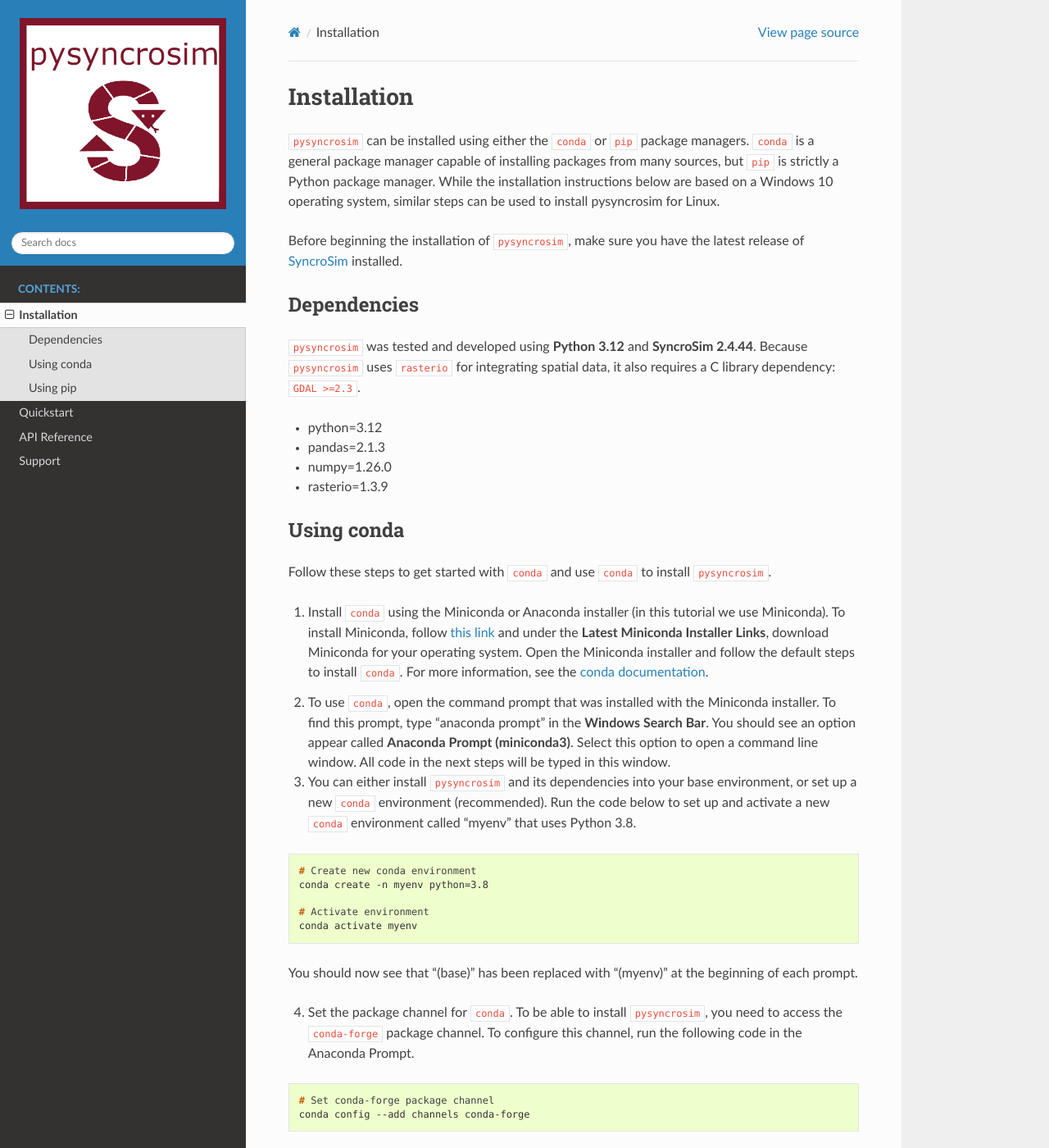
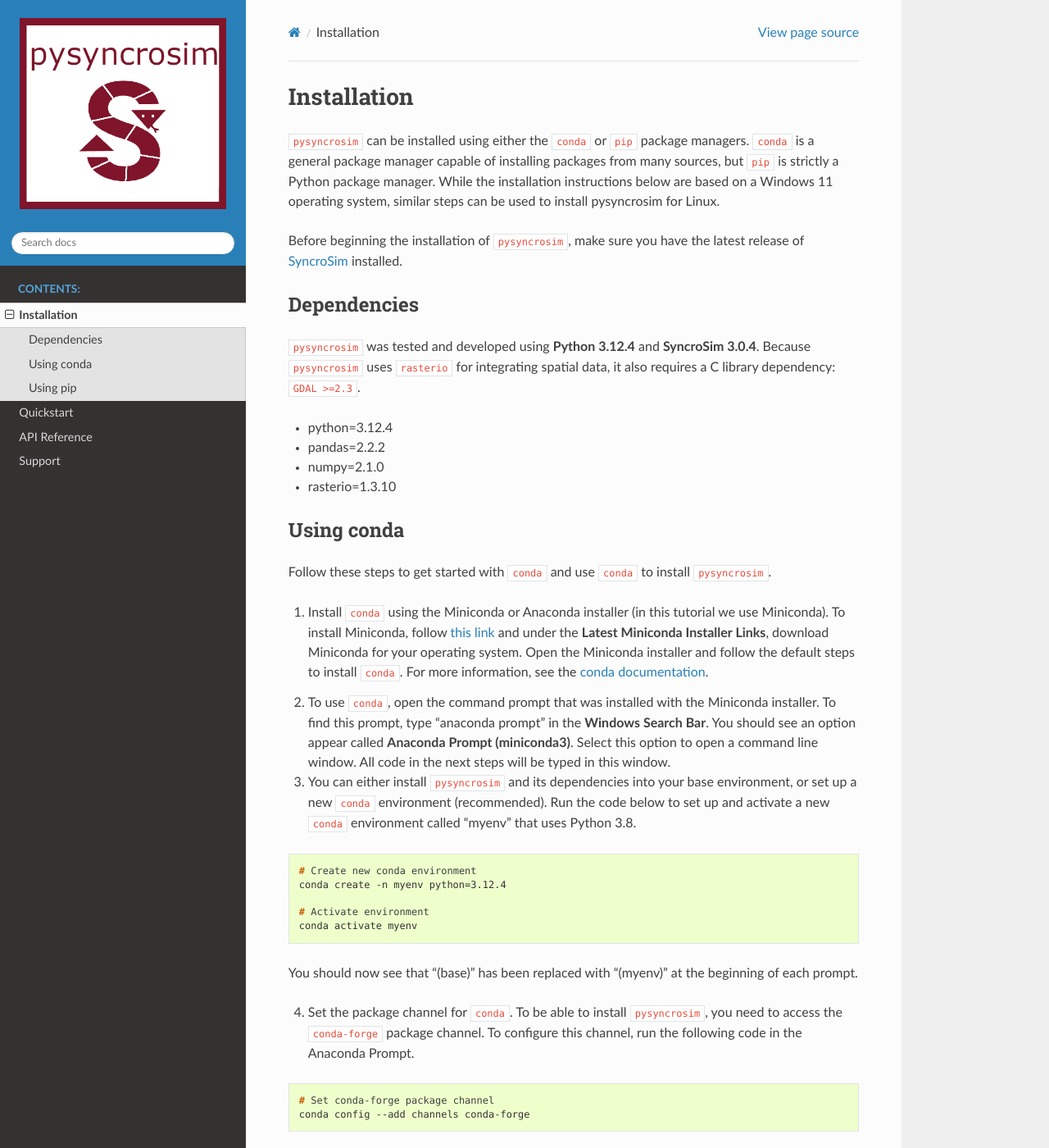
Before and after one commit to syncrosim/pysyncrosim, a Sphinx documentation site: the page built from docs/install.rst, in a window 1280 px wide and 1400 px high. Shown: the whole window at 82% size. Built offline with Sphinx 7.4.7 and the Read the Docs theme 2.0.0, drawn with Linux system fonts in a browser that asks for light colours.

Commit message:
Updated software and package versions

```diff
--- a/docs/install.rst
+++ b/docs/install.rst
@@ -1,6 +1,6 @@
 Installation
 ============
-``pysyncrosim`` can be installed using either the ``conda`` or ``pip`` package managers. ``conda`` is a general package manager capable of installing packages from many sources, but ``pip`` is strictly a Python package manager. While the installation instructions below are based on a Windows 10 operating system, similar steps can be used to install pysyncrosim for Linux.
+``pysyncrosim`` can be installed using either the ``conda`` or ``pip`` package managers. ``conda`` is a general package manager capable of installing packages from many sources, but ``pip`` is strictly a Python package manager. While the installation instructions below are based on a Windows 11 operating system, similar steps can be used to install pysyncrosim for Linux.
 
 Before beginning the installation of ``pysyncrosim``, make sure you have the latest release of `SyncroSim`_ installed.
 
@@ -9,15 +9,15 @@
 Dependencies
 ------------
 
-``pysyncrosim`` was tested and developed using **Python 3.12** and **SyncroSim 2.4.44**. Because ``pysyncrosim`` uses ``rasterio`` for integrating spatial data, it also requires a C library dependency: ``GDAL >=2.3``.
+``pysyncrosim`` was tested and developed using **Python 3.12.4** and **SyncroSim 3.0.4**. Because ``pysyncrosim`` uses ``rasterio`` for integrating spatial data, it also requires a C library dependency: ``GDAL >=2.3``.
 
-* python=3.12
+* python=3.12.4
 
-* pandas=2.1.3
+* pandas=2.2.2
 
-* numpy=1.26.0
+* numpy=2.1.0
 
-* rasterio=1.3.9
+* rasterio=1.3.10
 
 Using conda
 -----------
@@ -36,7 +36,7 @@
 .. code-block:: console
 
 	# Create new conda environment
-	conda create -n myenv python=3.8
+	conda create -n myenv python=3.12.4
 
 	# Activate environment
 	conda activate myenv
```
